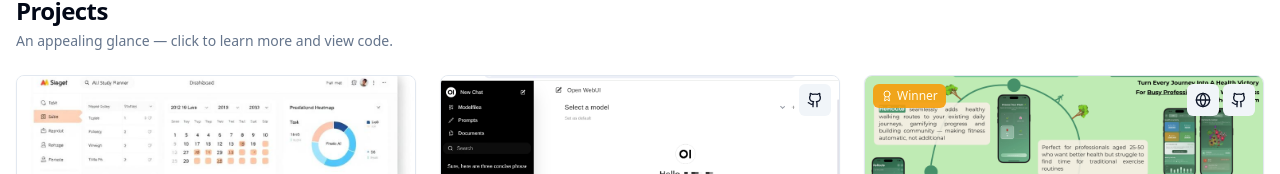
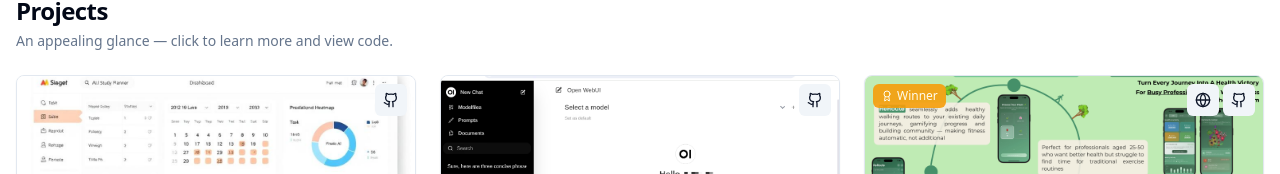
Before and after one commit to j-sobrino/portfolio-jorge, a React (Vite) app: page /#/ in a window 1280 px wide. Shown: the part 725-899 px from the top of the page. Built offline with nearby package versions, Linux system fonts and the light colour scheme.

Commit message:
Update DSL AI link

```diff
--- a/src/data/portfolio.ts
+++ b/src/data/portfolio.ts
@@ -67,6 +67,7 @@ export const projects: ProjectItem[] = [
   {
     title: "DSL AI — Natural Language Interface for building Financial Products",
     blurb: "LLM-driven tooling for designing financial products in natural language.",
+    repoUrl: "https://github.com/j-sobrino/dsl-ai",
     image: projectStudy,
     details:
       "Prototyping an AI-powered platform that converts structured English into DSL code for financial product configuration. Targeting faster iteration, documentation, and testing.",
```
